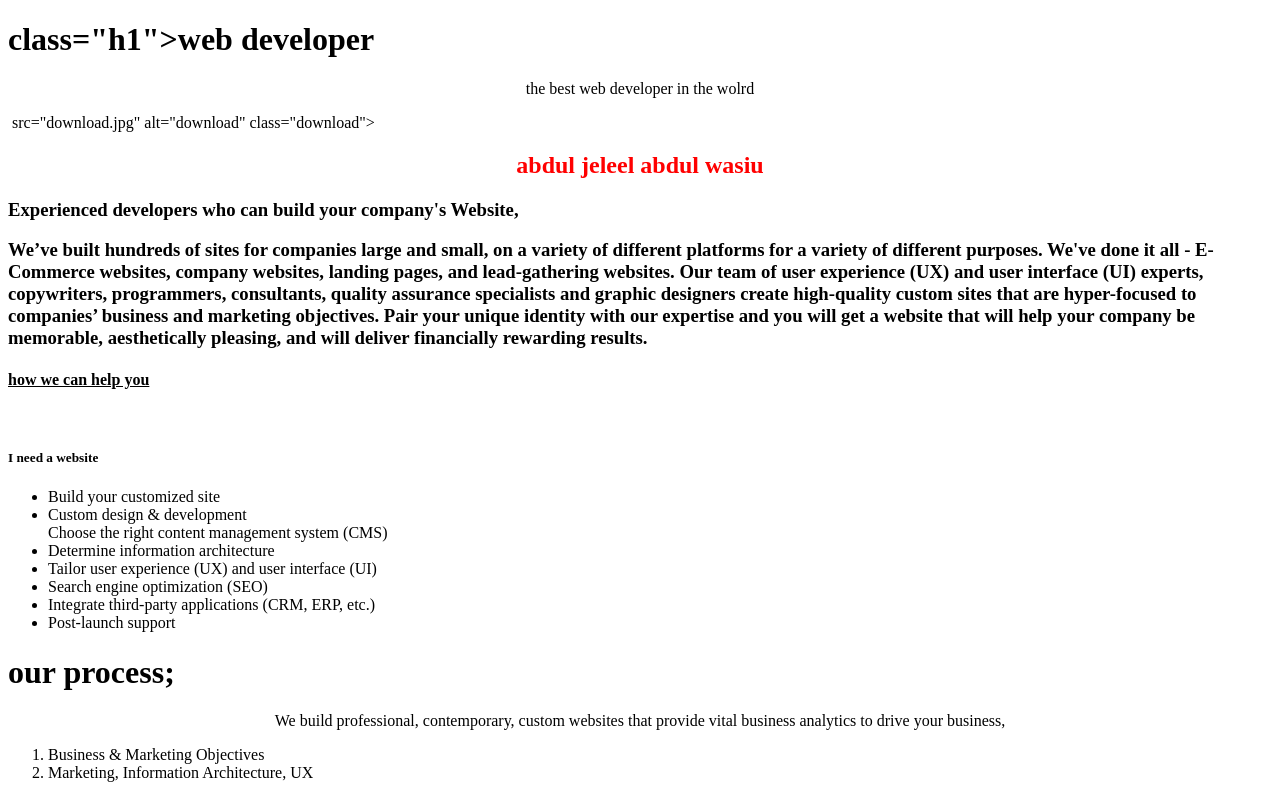
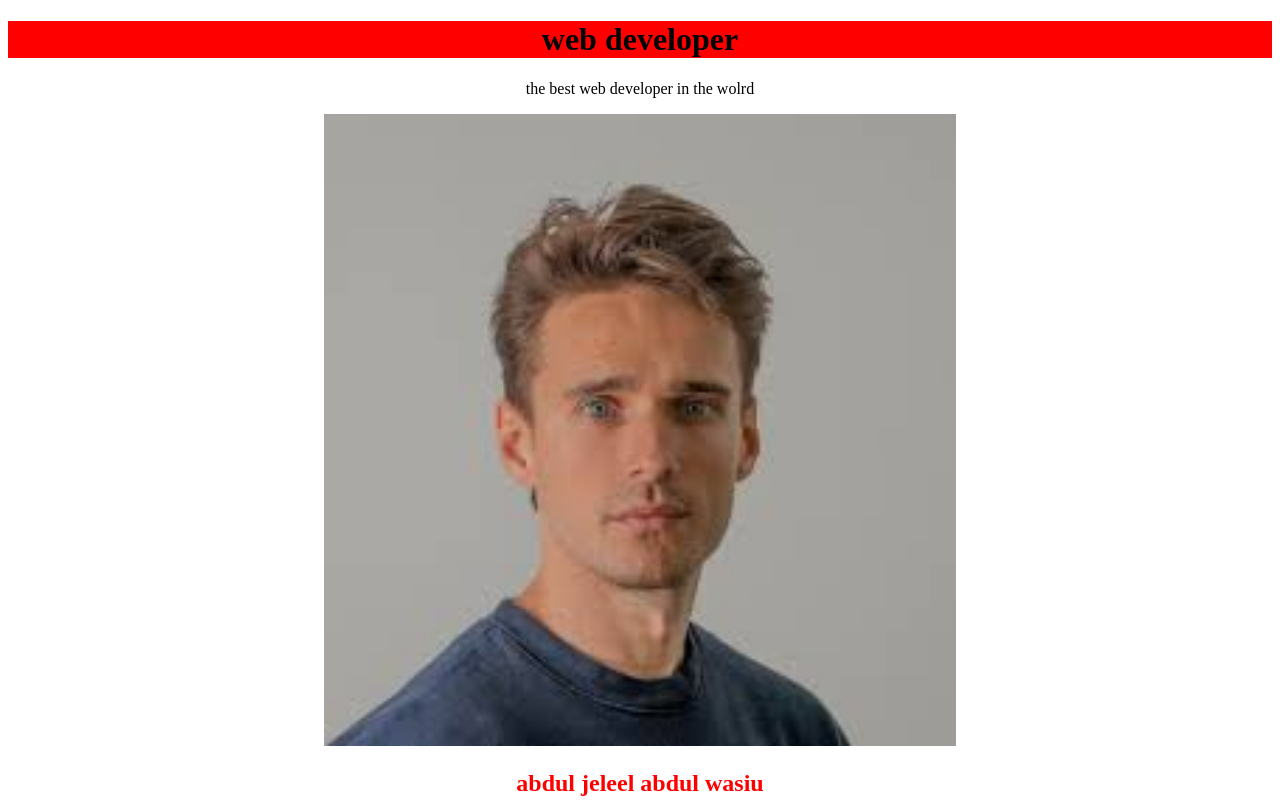
Before and after one commit to Alubarika111/web-developer, a website: page index.html in a window 1280 px wide. Shown: the top 800 px of the page. Drawn offline with Linux system fonts and the light colour scheme.

Commit message:
first commit

```diff
--- a/index.html
+++ b/index.html
@@ -10,10 +10,10 @@
 </head>
 
 <body>
-    <h1> class="h1">web developer</h1>
+    <h1 class="h1">web developer</h1>
     <p>the best web developer in the wolrd</p>
     <div>
-        <img> src="download.jpg" alt="download" class="download">
+        <img src="download.jpg" alt="download" class="download">
         <h2>abdul jeleel abdul wasiu</h2>
         <h3>Experienced developers who can build your company's Website,</h3>
         <h3>We’ve built hundreds of sites for companies large and small, on a variety of different platforms for a
```
Also changed, not shown: download.jpg (added).
